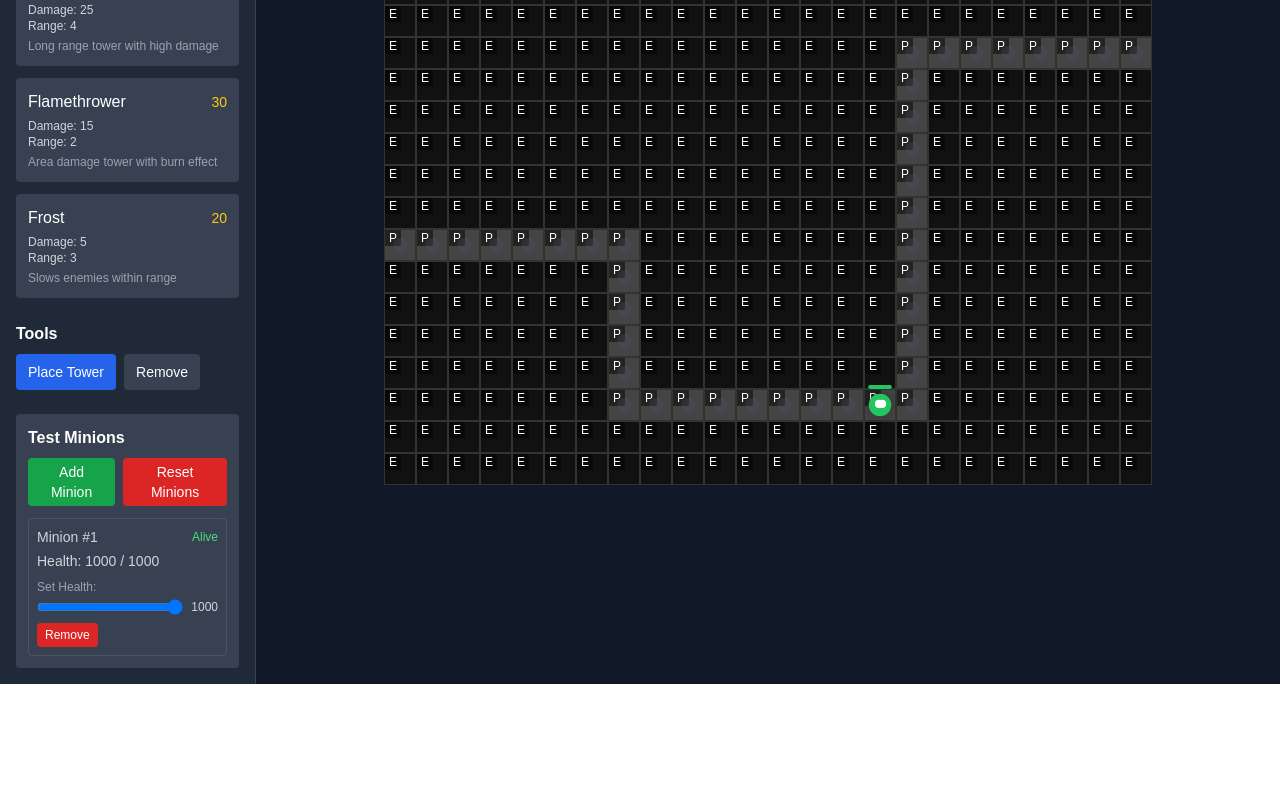
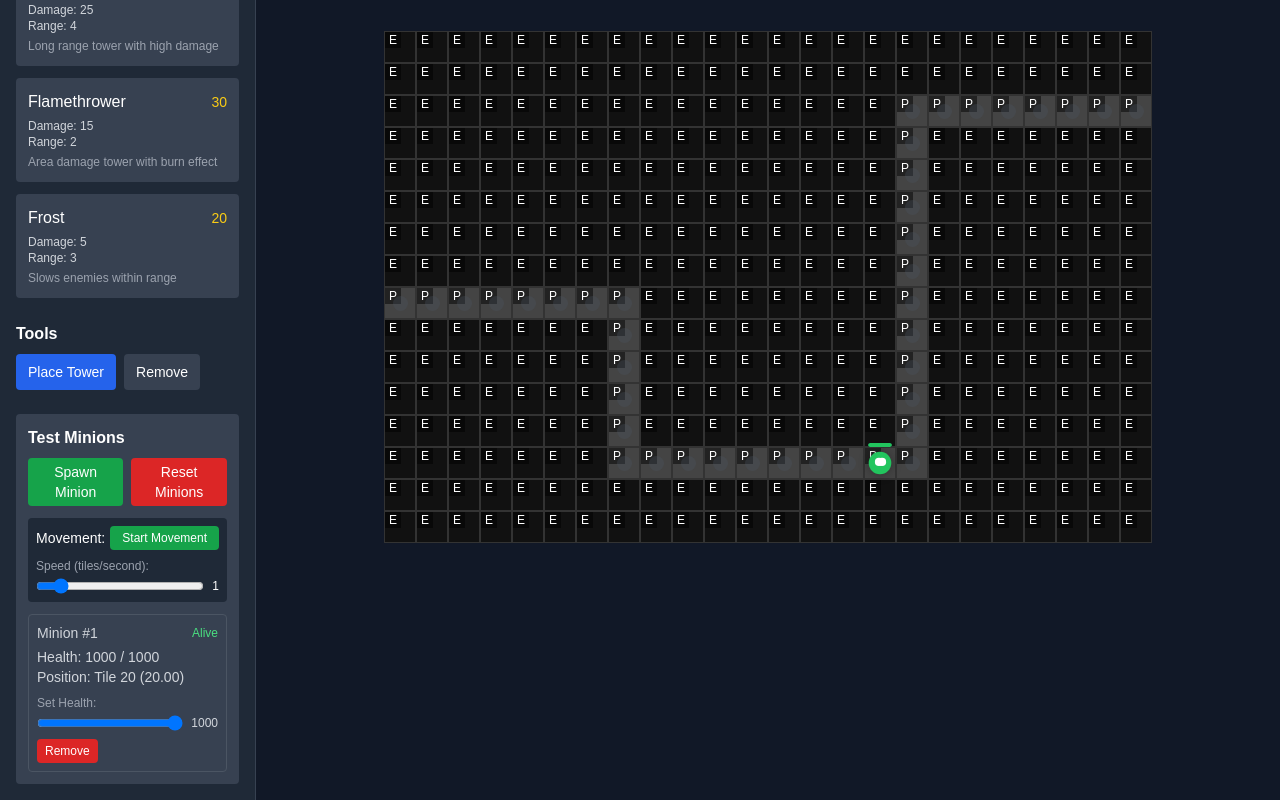
Before and after one commit to viggosjostrom/path-of-doom, a Next.js app: page / in a window 1280 px wide. Shown: the part 291-1091 px from the top of the page. Before the commit the page ends 975 px from the top, so only its background shows below. Built offline with nearby package versions, Linux system fonts and the light colour scheme.

Commit message:
added moving and spawning minions that towers track and shoot at

```diff
--- a/src/game/components/Game.tsx
+++ b/src/game/components/Game.tsx
@@ -39,10 +39,13 @@ export const Game: React.FC = () => {
   const [towers, setTowers] = useState<Tower[]>([]);
   const [testMinions, setTestMinions] = useState<Minion[]>([]);
   const [activeAttacks, setActiveAttacks] = useState<{tower: Tower, target: Minion, id: string}[]>([]);
+  const [isMovementActive, setIsMovementActive] = useState(false);
+  const [movementSpeed, setMovementSpeed] = useState(1); // Tiles per second
 
   // Animation frame reference
   const animationFrameRef = useRef<number | null>(null);
   const lastUpdateTimeRef = useRef<number>(Date.now());
+  const lastMinionSpawnTimeRef = useRef<number>(Date.now());
 
   // Initialize grid with a default path
   const [grid, setGrid] = useState<GridCell[][]>(() =>
@@ -86,6 +89,80 @@ export const Game: React.FC = () => {
       const deltaTime = now - lastUpdateTimeRef.current;
       lastUpdateTimeRef.current = now;
 
+      // Update minion positions if movement is active
+      if (isMovementActive) {
+        setTestMinions(prevMinions => {
+          // Calculate how much to move based on speed and time
+          const moveAmount = (movementSpeed * deltaTime) / 1000; // Convert to tiles per millisecond
+
+          return prevMinions.map(minion => {
+            if (minion.isDead) return minion;
+
+            // Calculate new path index
+            const newPathIndex = minion.pathIndex + moveAmount;
+
+            // If minion reached the end of the path, mark it as "escaped"
+            if (newPathIndex >= minion.path.length) {
+              console.log(`Minion ${minion.id} reached the end of the path`);
+              return {
+                ...minion,
+                isDead: true, // Use isDead to remove it from rendering
+                pathIndex: minion.path.length - 1 // Keep at last position for animation
+              };
+            }
+
+            // Get the current and next path positions
+            const currentPathPos = Math.floor(minion.pathIndex);
+            const nextPathPos = Math.min(Math.floor(newPathIndex), minion.path.length - 1);
+
+            // If we're moving to a new tile, update the position
+            if (nextPathPos !== currentPathPos) {
+              console.log(`Minion ${minion.id} moving from tile ${currentPathPos} to ${nextPathPos}`);
+            }
+
+            // Get the exact position based on path index
+            const exactPosition = getPositionOnPath(minion.path, newPathIndex);
+
+            return {
+              ...minion,
+              pathIndex: newPathIndex,
+              position: exactPosition
+            };
+          });
+        });
+
+        // Spawn new minions periodically if we have fewer than the max
+        const timeSinceLastSpawn = now - lastMinionSpawnTimeRef.current;
+        const minionsAlive = testMinions.filter(m => !m.isDead).length;
+        const maxMinions = 3; // Maximum number of minions on the path at once
+        const spawnInterval = 3000; // Time between spawns in ms
+
+        if (minionsAlive < maxMinions && timeSinceLastSpawn > spawnInterval) {
+          const path = extractPathFromGrid(grid);
+          if (path.length > 0) {
+            // Spawn at the start of the path
+            const newMinion: Minion = {
+              id: `test-minion-${Date.now()}`,
+              type: 'Grunt',
+              health: 1000,
+              maxHealth: 1000,
+              speed: movementSpeed,
+              reward: 10,
+              abilities: [],
+              position: path[0],
+              path: path,
+              pathIndex: 0,
+              effects: [],
+              isDead: false
+            };
+
+            console.log(`Spawning new minion at the start of the path`);
+            setTestMinions(prev => [...prev, newMinion]);
+            lastMinionSpawnTimeRef.current = now;
+          }
+        }
+      }
+
       // Update towers (cooldowns, targeting, etc)
       setTowers(prevTowers => {
         // Track which towers are attacking this frame to prevent duplicates
@@ -110,8 +187,8 @@ export const Game: React.FC = () => {
             const minionsInRange: Minion[] = [];
 
             for (const minion of aliveMinions) {
-              const dx = tower.position.x - Math.floor(minion.position.x);
-              const dy = tower.position.y - Math.floor(minion.position.y);
+              const dx = tower.position.x - minion.position.x;
+              const dy = tower.position.y - minion.position.y;
               const distance = Math.abs(dx) + Math.abs(dy);
 
               if (distance <= tower.range) {
@@ -206,7 +283,7 @@ export const Game: React.FC = () => {
         cancelAnimationFrame(animationFrameRef.current);
       }
     };
-  }, [testMinions]);
+  }, [testMinions, isMovementActive, movementSpeed]);
 
   // Handle cell click
   const handleCellClick = (x: number, y: number) => {
@@ -262,7 +339,7 @@ export const Game: React.FC = () => {
           // Find the tower type to calculate refund
           const towerId = newGrid[y][x].towerId;
           const towerType = towerId?.split('-')[0];
-          const tower = towerTypes.find(t => t.id === towerType);
+          const tower = towers.find(t => t.id === towerId);
           const refundAmount = tower ? Math.floor(tower.cost / 2) : 5;
 
           // Remove tower from towers array
@@ -377,81 +454,78 @@ export const Game: React.FC = () => {
     setSelectedTower(tower);
   };
 
-  // Add a function to add a new test minion
-  const addTestMinion = () => {
+  // Helper function to get position on path based on path index (can be fractional)
+  const getPositionOnPath = (path: {x: number, y: number, id: string}[], pathIndex: number): {x: number, y: number, id: string} => {
+    // Handle edge cases
+    if (pathIndex <= 0) return path[0];
+    if (pathIndex >= path.length - 1) return path[path.length - 1];
+
+    // Get the current and next positions
+    const currentIndex = Math.floor(pathIndex);
+    const nextIndex = Math.min(currentIndex + 1, path.length - 1);
+    const fraction = pathIndex - currentIndex;
+
+    // Interpolate between current and next positions
+    return {
+      x: path[currentIndex].x + (path[nextIndex].x - path[currentIndex].x) * fraction,
+      y: path[currentIndex].y + (path[nextIndex].y - path[currentIndex].y) * fraction,
+      id: path[currentIndex].id // Use the current cell's ID
+    };
+  };
+
+  // Add a function to spawn a test minion at the start of the path
+  const spawnTestMinionAtStart = () => {
+    // Get the path with cell IDs
     const path = extractPathFromGrid(grid);
     if (path.length === 0) return;
 
-    // Find a position on the path that doesn't already have a minion
-    // Try to place it adjacent to an existing minion if possible
-    let pathPosition = -1;
-    const existingPositions = new Set(testMinions.map(m => m.pathIndex));
+    // Add default id if it doesn't exist (for backward compatibility)
+    const pathWithIds = path.map(point => ({
+      x: point.x,
+      y: point.y,
+      id: point.id || `cell-${point.x}-${point.y}`
+    }));
 
-    // First try to find a position adjacent to an existing minion
-    for (const minion of testMinions) {
-      const adjacentPositions = [minion.pathIndex - 1, minion.pathIndex + 1];
-      for (const pos of adjacentPositions) {
-        if (pos >= 0 && pos < path.length && !existingPositions.has(pos)) {
-          pathPosition = pos;
-          break;
-        }
-      }
-      if (pathPosition !== -1) break;
-    }
-
-    // If no adjacent position found, place it in the middle or at a random position
-    if (pathPosition === -1) {
-      if (testMinions.length === 0) {
-        // If no minions exist, place in the middle
-        pathPosition = Math.floor(path.length / 2);
-      } else {
-        // Otherwise find a random unoccupied position
-        const availablePositions = Array.from(
-          { length: path.length },
-          (_, i) => i
-        ).filter(i => !existingPositions.has(i));
-
-        if (availablePositions.length > 0) {
-          pathPosition = availablePositions[Math.floor(Math.random() * availablePositions.length)];
-        } else {
-          // All positions are occupied, can't add more
-          return;
-        }
-      }
-    }
-
-    const minionPosition = path[pathPosition];
+    // Spawn at the start of the path
     const newMinion: Minion = {
       id: `test-minion-${testMinions.length + 1}-${Date.now()}`,
       type: 'Grunt',
       health: 1000,
       maxHealth: 1000,
-      speed: 0,
+      speed: movementSpeed,
       reward: 10,
       abilities: [],
-      position: minionPosition,
-      path: path,
-      pathIndex: pathPosition,
+      position: {
+        x: pathWithIds[0].x,
+        y: pathWithIds[0].y,
+        id: pathWithIds[0].id
+      },
+      path: pathWithIds,
+      pathIndex: 0,
       effects: [],
       isDead: false
     };
 
-    console.log("Adding new minion:", newMinion);
-    setTestMinions(prev => {
-      const updated = [...prev, newMinion];
-      console.log("Updated minions:", updated);
-      return updated;
-    });
+    console.log("Spawning new minion at the start of the path", pathWithIds[0]);
+    setTestMinions(prev => [...prev, newMinion]);
   };
 
   // Add a function to reset all test minions
   const resetTestMinions = () => {
+    // Get the path with cell IDs
     const path = extractPathFromGrid(grid);
     if (path.length === 0) return;
 
+    // Add default id if it doesn't exist (for backward compatibility)
+    const pathWithIds = path.map(point => ({
+      x: point.x,
+      y: point.y,
+      id: point.id || `cell-${point.x}-${point.y}`
+    }));
+
     // Reset to a single minion in the middle of the path
-    const pathPosition = Math.floor(path.length / 2);
-    const minionPosition = path[pathPosition];
+    const pathPosition = Math.floor(pathWithIds.length / 2);
+    const minionPosition = pathWithIds[pathPosition];
 
     const initialMinion: Minion = {
       id: 'test-minion-1',
@@ -461,7 +535,11 @@ export const Game: React.FC = () => {
       speed: 0,
       reward: 10,
       abilities: [],
-      position: minionPosition,
+      position: {
+        x: minionPosition.x,
+        y: minionPosition.y,
+        id: minionPosition.id
+      },
       path: path,
       pathIndex: pathPosition,
       effects: [],
@@ -551,9 +629,9 @@ export const Game: React.FC = () => {
             <div className="flex space-x-2 mb-3">
               <button
                 className="px-3 py-1 bg-green-600 hover:bg-green-700 text-white rounded text-sm"
-                onClick={addTestMinion}
+                onClick={spawnTestMinionAtStart}
               >
-                Add Minion
+                Spawn Minion
               </button>
               <button
                 className="px-3 py-1 bg-red-600 hover:bg-red-700 text-white rounded text-sm"
@@ -561,6 +639,35 @@ export const Game: React.FC = () => {
               >
                 Reset Minions
               </button>
+            </div>
+
+            {/* Movement controls */}
+            <div className="mb-3 p-2 bg-gray-800 rounded">
+              <div className="flex items-center justify-between mb-2">
+                <span className="text-white text-sm">Movement:</span>
+                <button
+                  className={`px-3 py-1 ${isMovementActive ? 'bg-red-600 hover:bg-red-700' : 'bg-green-600 hover:bg-green-700'} text-white rounded text-xs`}
+                  onClick={() => setIsMovementActive(!isMovementActive)}
+                >
+                  {isMovementActive ? 'Stop' : 'Start'} Movement
+                </button>
+              </div>
+
+              <div className="flex flex-col space-y-1">
+                <label className="text-xs text-gray-400">Speed (tiles/second):</label>
+                <div className="flex items-center space-x-2">
+                  <input
+                    type="range"
+                    min="0.5"
+                    max="5"
+                    step="0.5"
+                    value={movementSpeed}
+                    onChange={(e) => setMovementSpeed(parseFloat(e.target.value))}
+                    className="w-full"
+                  />
+                  <span className="text-white text-xs">{movementSpeed}</span>
+                </div>
+              </div>
             </div>
 
             {testMinions.length > 0 && (
@@ -579,6 +686,7 @@ export const Game: React.FC = () => {
                     </div>
 
                     <div>Health: {Math.max(0, minion.health)} / {minion.maxHealth}</div>
+                    <div>Position: Tile {Math.floor(minion.pathIndex)} ({minion.pathIndex.toFixed(2)})</div>
 
                     {/* Health Slider */}
                     <div className="mt-2">
--- a/src/game/components/TestMinion.tsx
+++ b/src/game/components/TestMinion.tsx
@@ -55,6 +55,22 @@ export const TestMinion: React.FC<TestMinionProps> = ({ minion }) => {
     return null;
   }
 
+  // Determine if the minion is moving to the right or down/up
+  const getMovementDirection = () => {
+    const pathIndex = Math.floor(minion.pathIndex);
+    if (pathIndex + 1 >= minion.path.length) return 'right'; // Default to right at the end
+
+    const currentPos = minion.path[pathIndex];
+    const nextPos = minion.path[pathIndex + 1];
+
+    if (nextPos.x > currentPos.x) return 'right';
+    if (nextPos.x < currentPos.x) return 'left';
+    if (nextPos.y > currentPos.y) return 'down';
+    return 'up';
+  };
+
+  const direction = getMovementDirection();
+
   return (
     <AnimatePresence mode="wait">
       <motion.div
@@ -62,30 +78,25 @@ export const TestMinion: React.FC<TestMinionProps> = ({ minion }) => {
         style={{
           width: CELL_SIZE,
           height: CELL_SIZE,
-          left: x,
-          top: y,
           zIndex: 30,
           display: 'flex',
           alignItems: 'center',
           justifyContent: 'center',
         }}
         initial={{ opacity: 0, scale: 0 }}
-        animate={isDying
-          ? {
-              opacity: 0,
-              scale: 0,
-              rotate: 360,
-              y: y - 20
-            }
-          : {
-              opacity: 1,
-              scale: 1
-            }
-        }
+        animate={{
+          opacity: isDying ? 0 : 1,
+          scale: isDying ? 0 : 1,
+          rotate: isDying ? 360 : 0,
+          left: x,
+          top: isDying ? y - 20 : y
+        }}
         exit={{ opacity: 0, scale: 0, rotate: 360 }}
         transition={{
           duration: isDying ? 1 : 0.3,
-          ease: isDying ? "backIn" : "easeOut"
+          ease: isDying ? "backIn" : "easeOut",
+          left: { duration: 0.2, ease: "linear" },
+          top: { duration: 0.2, ease: "linear" }
         }}
       >
         {/* Minion body */}
@@ -104,6 +115,9 @@ export const TestMinion: React.FC<TestMinionProps> = ({ minion }) => {
               }
             : {
                 scale: [1, 1.05, 1],
+                rotate: direction === 'right' ? 0 :
+                        direction === 'left' ? 180 :
+                        direction === 'down' ? 90 : -90
               }
           }
           transition={isDying
@@ -113,6 +127,7 @@ export const TestMinion: React.FC<TestMinionProps> = ({ minion }) => {
             : {
                 repeat: Infinity,
                 duration: 2,
+                rotate: { duration: 0.3 }
               }
           }
         >
@@ -166,6 +181,26 @@ export const TestMinion: React.FC<TestMinionProps> = ({ minion }) => {
             />
           </div>
         )}
+
+        {/* Movement trail effect */}
+        {!isDying && minion.speed > 0 && (
+          <motion.div
+            className="absolute rounded-full opacity-30"
+            style={{
+              width: CELL_SIZE * 0.4,
+              height: CELL_SIZE * 0.4,
+              backgroundColor: getHealthColor(),
+              zIndex: 29,
+            }}
+            initial={{ scale: 0.8, opacity: 0.5 }}
+            animate={{ scale: 0, opacity: 0 }}
+            transition={{
+              duration: 0.5,
+              repeat: Infinity,
+              repeatDelay: 0.2
+            }}
+          />
+        )}
       </motion.div>
     </AnimatePresence>
   );
--- a/src/game/types/index.ts
+++ b/src/game/types/index.ts
@@ -31,8 +31,8 @@ export interface Minion {
   speed: number;
   reward: number;
   abilities: MinionAbility[];
-  position: { x: number; y: number };
-  path: { x: number; y: number }[];
+  position: { x: number; y: number; id: string };
+  path: { x: number; y: number; id: string }[];
   pathIndex: number;
   effects: { type: string; duration: number }[];
   isDead: boolean;
```
Also changed, not shown: src/game/utils/index.ts (+4 -4 lines).
